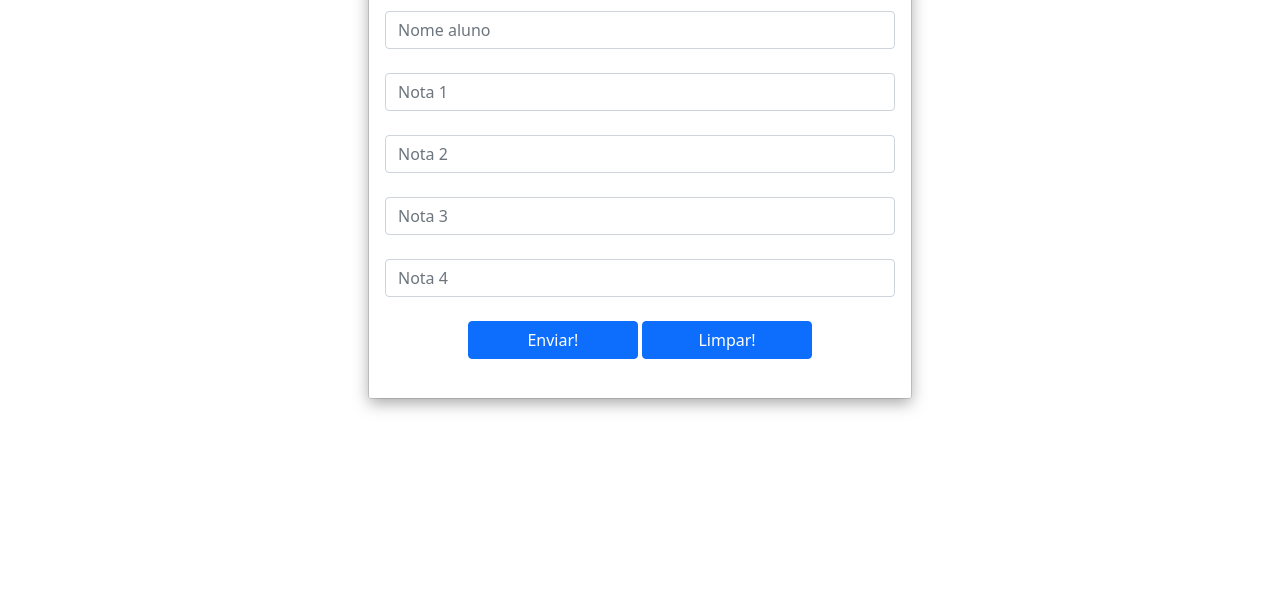
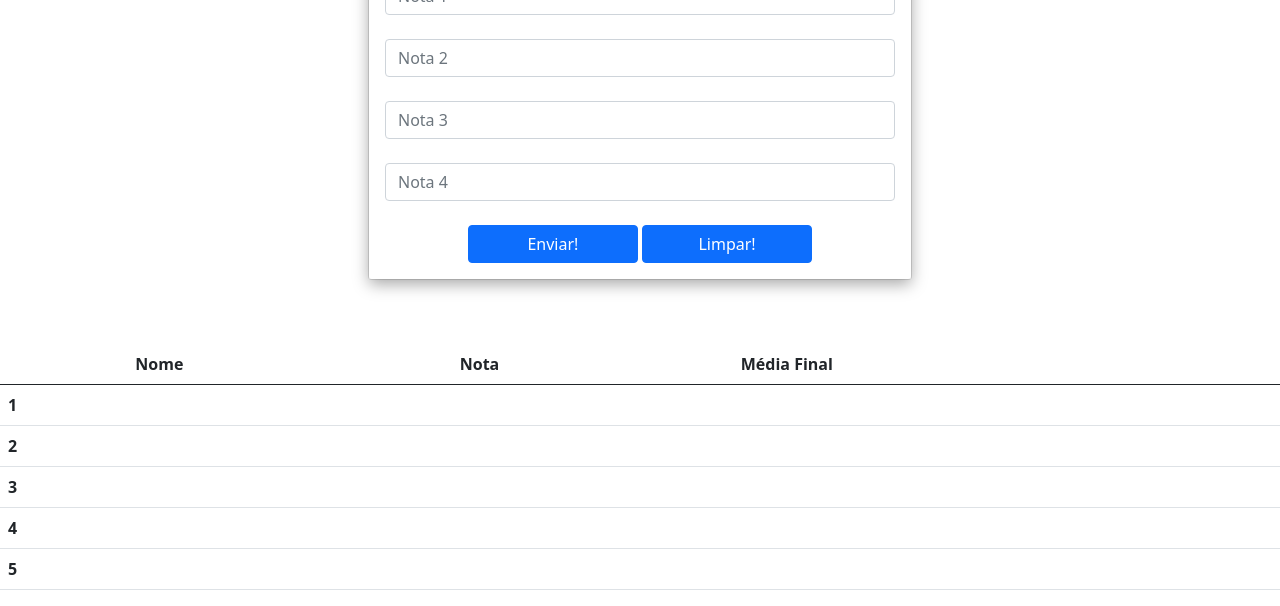
Before and after one commit to NexusGroup6/MediaJS, a plain HTML site: page exercicio11/index.html in a window 1280 px wide. Shown: the part 220-826 px from the top of the page. Before the commit the page ends 800 px from the top, so only its background shows below. Drawn offline with nearby package versions, Linux system fonts and the light colour scheme.

Commit message:
comentários no código 06 do 10

```diff
--- a/exercicio11/index.html
+++ b/exercicio11/index.html
@@ -15,15 +15,11 @@
 <body>
     <div class="container">
         <br><br>
-        <br><br>
-        <br><br>
         <!--Header Row -->
         <div class="row">
             <div class="col-md-12 ">
                 <div class="d-flex justify-content-around">
-
                     <div class="card">
-
                         <div class="card-body ">
                             <h2 class="card-title text-center">Conselho Final</h2>
                             <br>
@@ -43,14 +39,57 @@
                                 <button id="botao2" onclick="limpar()"
                                     class="btn btn-primary col-md-4 text-center">Limpar!</button>
                             </div>
-                            <h3 id="resultado"></h3>
                         </div>
-
                     </div>
                 </div>
-
             </div>
         </div>
+    </div>
+    <br><br>
+    <div class="table-responsive-sm">
+      <table class="table caption-top">
+        <caption></caption>
+        <thead>
+          <tr>
+            <th scope="col"></th>
+            <th scope="col">Nome</th><!--Titulo nome-->
+            <th scope="col">Nota</th><!--Titulo nota-->
+            <th scope="col">Média Final</th><!--Titulo media final-->
+          </tr>
+        </thead>
+        <tbody>
+          <tr>
+            <th scope="row">1</th><!--Linha 1 info.-->
+            <td id="nome1"></td><!--Nome do aluno 1-->
+            <td id="nota1"></td><!--Nota do aluno 1-->
+            <td id="media1"></td><!--Media do aluno 1-->
+          </tr>
+          <tr>
+            <th scope="row">2</th><!--Linha 2 info.-->
+            <td id="nome2"></td><!--Nome do aluno 2-->
+            <td id="nota2"></td><!--Nota do aluno 2-->
+            <td id="media2"></td><!--Media do aluno 2-->
+          </tr>
+          <tr>
+            <th scope="row">3</th><!--Linha 3 info.-->
+            <td id="nome3"></td><!--Nome do aluno 3-->
+            <td id="nota3"></td><!--Nota do aluno 3-->
+            <td id="media3"></td><!--Media do aluno 3-->
+          </tr>
+          <tr>
+            <th scope="row">4</th><!--Linha 4 info.-->
+            <td id="nome4"></td><!--Nome do aluno 4-->
+            <td id="nota4"></td><!--Nota do aluno 4-->
+            <td id="media4"></td><!--Media do aluno 4-->
+          </tr>
+          <tr>
+            <th scope="row">5</th><!--Linha 5 info.-->
+            <td id="nome5"></td><!--Nome do aluno 5-->
+            <td id="nota5"></td><!--Nota do aluno 5-->
+            <td id="media5"></td><!--Media do aluno 5-->
+          </tr>
+        </tbody>
+      </table>
     </div>
 
     <script src="script.js"></script>
--- a/exercicio11/script.js
+++ b/exercicio11/script.js
@@ -63,9 +63,12 @@ function exibirArray() {
             var avg = total / notas.length;
     }
 
-    document.getElementById('resultado').innerHTML = 'Nomes ' + nomes + '<br>' +
-    'Notas ' + notas + '<br>' +
-    'Media final ' + avg;
+    document.getElementById('nome1').innerHTML = 'Nome ' + nomes[0,0];
+    document.getElementById('nome2').innerHTML = 'Nome ' + nomes[0,1];
+    document.getElementById('nota1').innerHTML = 'Notas ' + notas;
+    document.getElementById('nota2').innerHTML = 'Notas ' + notas;
+    document.getElementById('media1').innerHTML = 'Media ' + avg;
+    document.getElementById('media2').innerHTML = 'Media ' + avg;
 
   }
 
```
